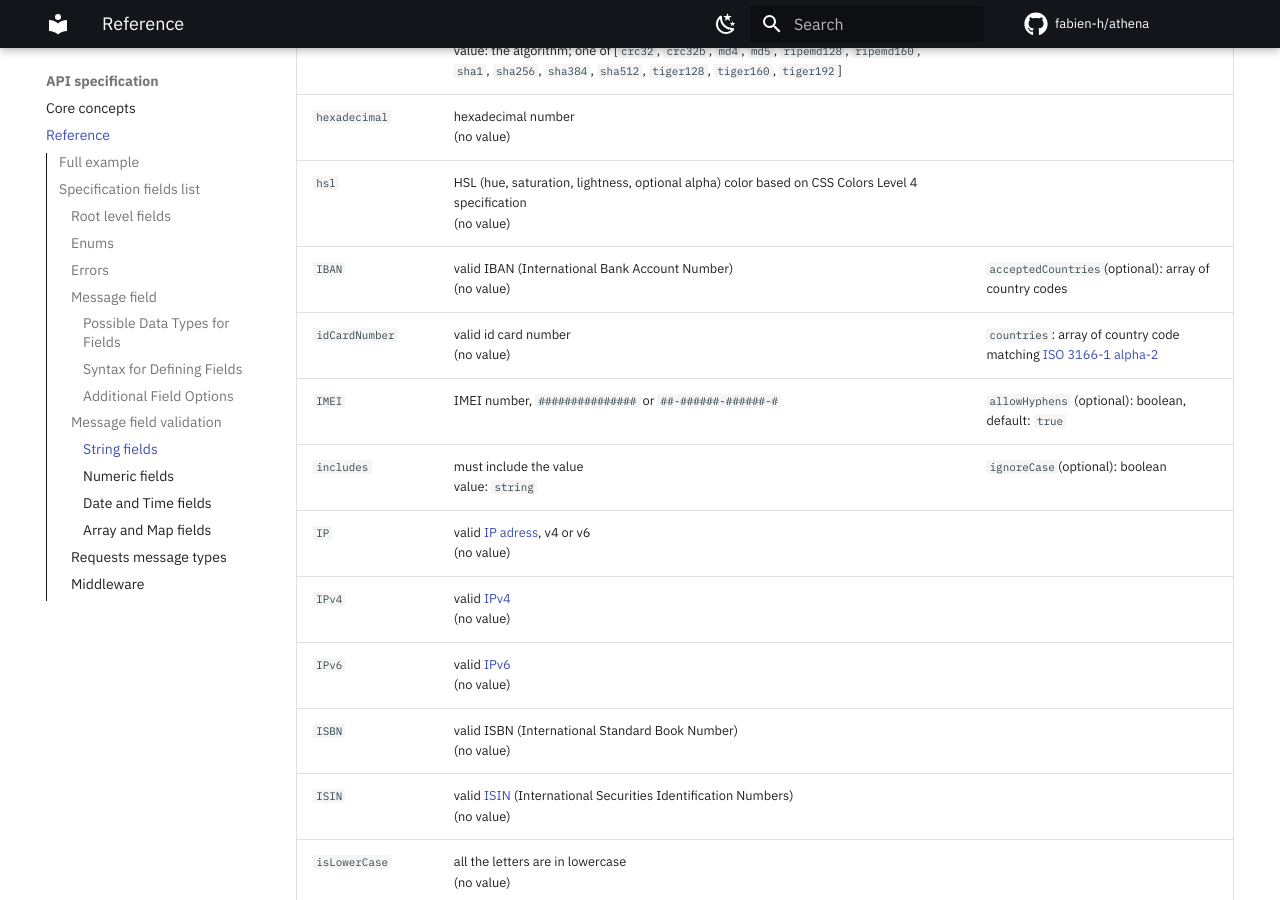
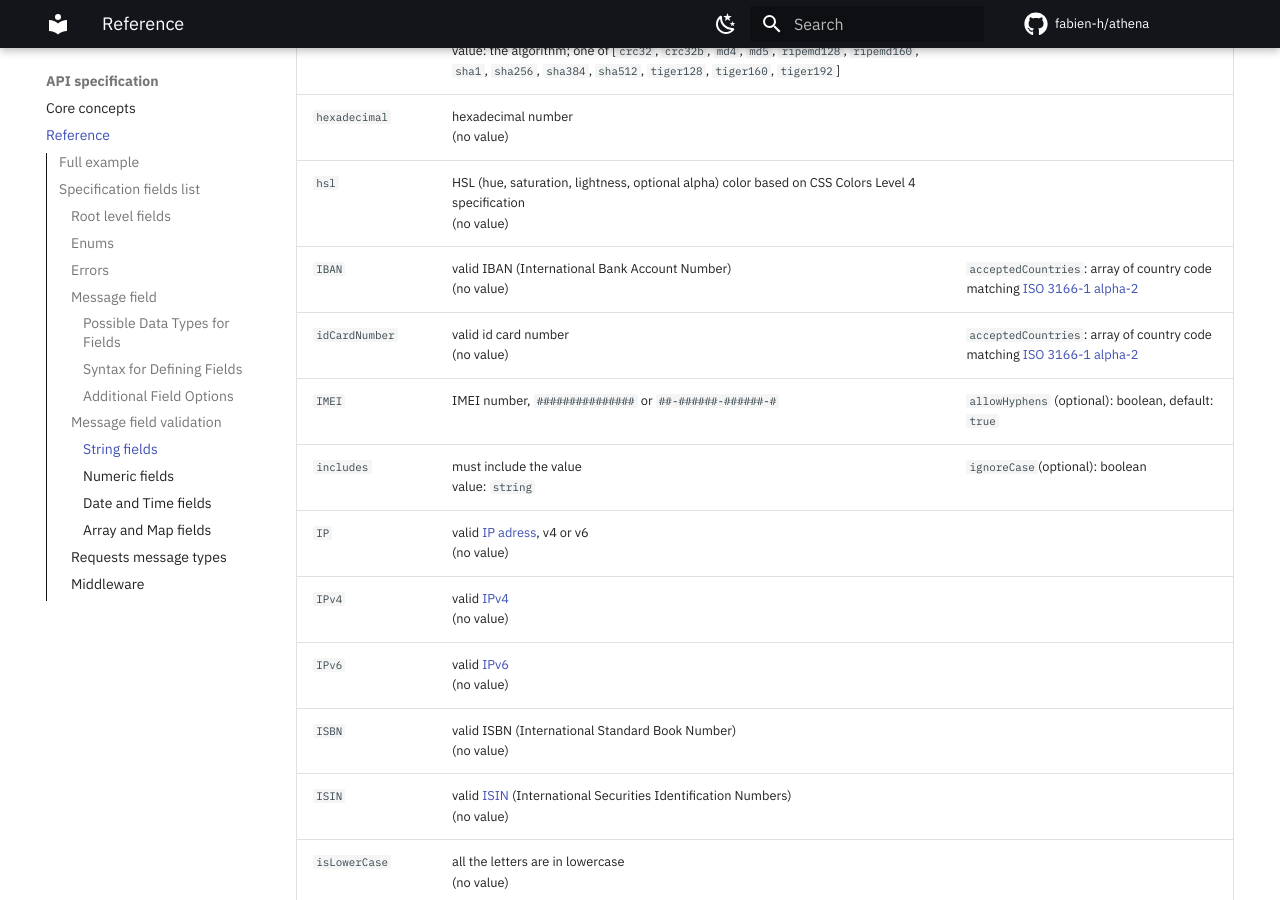
Before and after one commit to fabien-h/athena, an MkDocs documentation site: the page built from docs/API-specification/Reference.md, in a window 1280 px wide and 900 px high, scrolled down 10471 px. Built offline with MkDocs 1.6.1 and Material for MkDocs 9.7.7, drawn with Linux system fonts in a browser that asks for light colours; comment, search, counter and statistics services are not loaded.

Commit message:
Update API field validations for IBAN and id card number

```diff
--- a/docs/API-specification/Reference.md
+++ b/docs/API-specification/Reference.md
@@ -471,8 +471,8 @@ Depending on the type of field, the following validations are available.
 | `hash` | valid hash<br>value: the algorithm; one of [`crc32`, `crc32b`, `md4`, `md5`, `ripemd128`, `ripemd160`, `sha1`, `sha256`, `sha384`, `sha512`, `tiger128`, `tiger160`, `tiger192`] | |
 | `hexadecimal` | hexadecimal number<br>(no value) | |
 | `hsl` | HSL (hue, saturation, lightness, optional alpha) color based on CSS Colors Level 4 specification<br>(no value) | |
-| `IBAN` | valid IBAN (International Bank Account Number)<br>(no value) | `acceptedCountries`(optional): array of country codes |
-| `idCardNumber` | valid id card number<br>(no value) | `countries`: array of country code matching [ISO 3166-1 alpha-2](https://en.wikipedia.org/wiki/ISO_3166-1_alpha-2) |
+| `IBAN` | valid IBAN (International Bank Account Number)<br>(no value) | `acceptedCountries`: array of country code matching [ISO 3166-1 alpha-2](https://en.wikipedia.org/wiki/ISO_3166-1_alpha-2) |
+| `idCardNumber` | valid id card number<br>(no value) | `acceptedCountries`: array of country code matching [ISO 3166-1 alpha-2](https://en.wikipedia.org/wiki/ISO_3166-1_alpha-2) |
 | `IMEI` | IMEI number, `###############` or `##-######-######-#` | `allowHyphens` (optional): boolean, default: `true` |
 | `includes` | must include the value<br>value: `string` | `ignoreCase`(optional): boolean |
 | `IP` | valid [IP adress](https://www.ibm.com/docs/en/ts3500-tape-library?topic=functionality-ipv4-ipv6-address-formats), v4 or v6<br>(no value) | |
```
